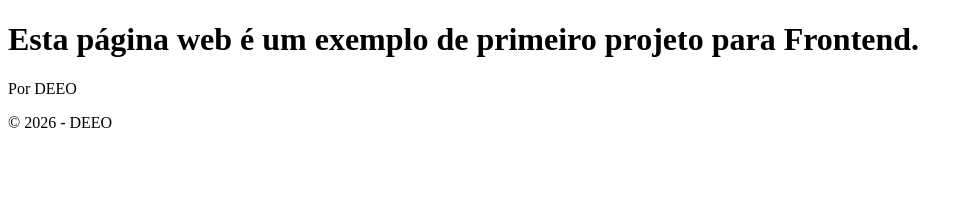
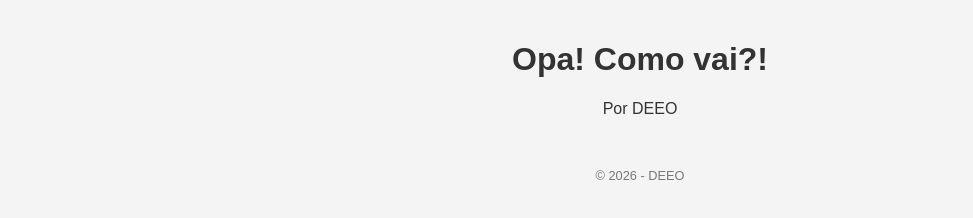
Before and after one commit to deeo-oficial/primeiro_projeto_de_deeo, a plain HTML site: page index.html in a window 1280 px wide. Shown: the whole page, without its empty margins (0-973 px from the left). Drawn offline with Linux system fonts and the light colour scheme.

Commit message:
Revise title and enhance page styling
Updated title and added styles for better presentation.

```diff
--- a/index.html
+++ b/index.html
@@ -2,14 +2,33 @@
 <html lang="pt-br">
 <head>
     <meta charset="UTF-8">
-    <title>Primeiro projeto de DEEO</title>
+    <meta name="viewport" content="width=device-width, initial-scale=1.0">
+    <title>DEEO</title>
+    <style>
+        body {
+            text-align: center;
+            color: #333;
+            font-family: Arial, sans-serif;
+            background-color: #f4f4f4;
+            margin: 0;
+            padding: 20px;
+        }
+
+        footer {
+            margin-top: 50px;
+            font-size: 0.8em;
+            color: #777;
+        }
+    </style>
 </head>
 <body>
-    <h1>Esta página web é um exemplo de primeiro projeto para Frontend.</h1>
+
+    <h1>Opa! Como vai?!</h1>
     <p>Por DEEO</p>
 
     <footer>
         <p>© 2026 - DEEO</p>
     </footer>
+
 </body>
 </html>
```
